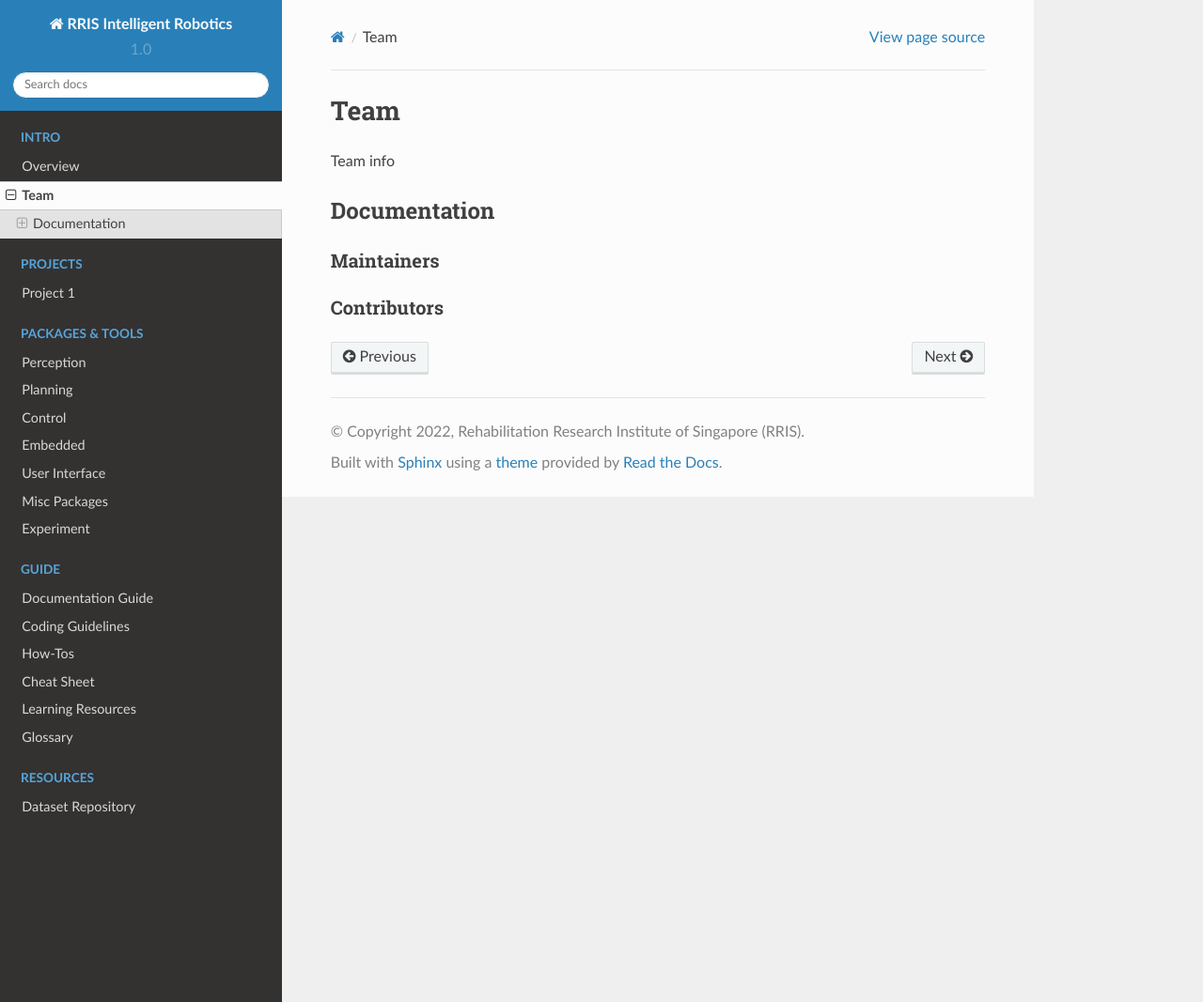
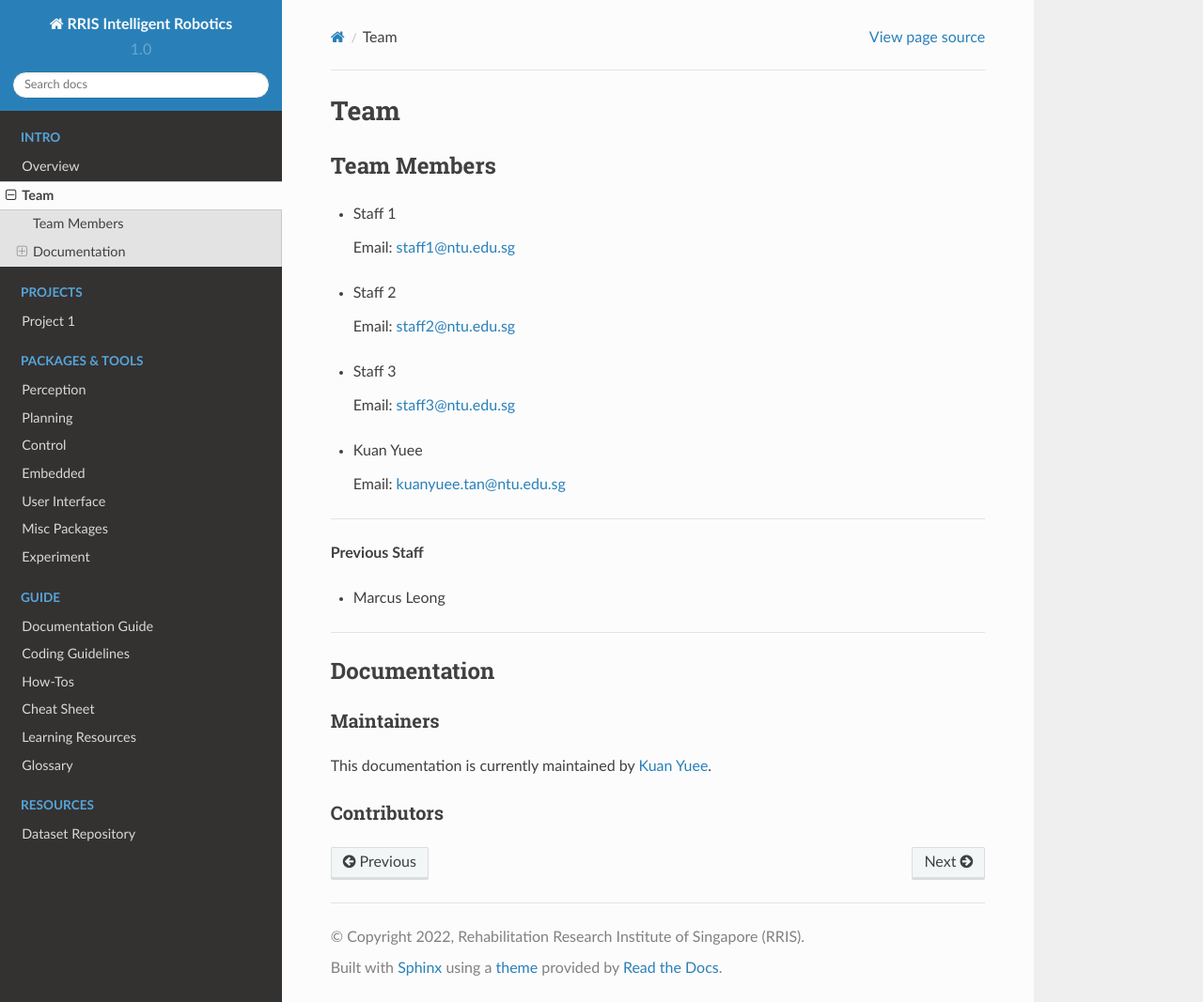
Before and after one commit to tky1026/rris_doc, a Sphinx documentation site: the page built from docs/source/Doc/Intro/team.rst, in a window 1280 px wide and 1067 px high. Shown: the whole window at 94% size. Built offline with Sphinx 7.4.7 and the Read the Docs theme 2.0.0, drawn with Linux system fonts in a browser that asks for light colours; pages that are not in the unit, such as notebooks, are missing from menus.

Commit message:
add team info

```diff
--- a/docs/source/Doc/Intro/team.rst
+++ b/docs/source/Doc/Intro/team.rst
@@ -2,7 +2,45 @@
 Team
 ====
 
-Team info
+Team Members
+============
+
+.. _rris_staff1:
+
+* Staff 1
+
+  Email: staff1@ntu.edu.sg
+
+.. _rris_staff2:
+
+* Staff 2
+
+  Email: staff2@ntu.edu.sg
+
+.. _rris_staff3:
+
+* Staff 3
+
+  Email: staff3@ntu.edu.sg
+
+.. _rris_kuanyuee:
+
+* Kuan Yuee
+
+  Email: kuanyuee.tan@ntu.edu.sg
+
+.. _rris_fyp_student1:
+
+
+----
+
+**Previous Staff**
+
+.. _rris_marcusleong:
+
+* Marcus Leong
+
+----
 
 
 Documentation
@@ -13,6 +51,9 @@ Documentation
 Maintainers
 -----------
 
+This documentation is currently maintained by :ref:`Kuan Yuee <rris_kuanyuee>`.
+
+
 .. _team-doc-contributors:
 
 Contributors
--- a/docs/source/Doc/Packages/CPerception/Packages/pkg_curb_detection.rst
+++ b/docs/source/Doc/Packages/CPerception/Packages/pkg_curb_detection.rst
@@ -17,10 +17,10 @@ Curb Detection
    ROS1 Melodic
 
 :Author:
-   Kuan Yuee kuanyuee.tan@ntu.edu.sg
+   :ref:`Kuan Yuee <rris_kuanyuee>`
 
 :Maintainer:
-   Kuan Yuee kuanyuee.tan@ntu.edu.sg
+   :ref:`Kuan Yuee <rris_kuanyuee>`
 
 :License:
    Proprietary, Rehabilitation Research Institute of Singapore (RRIS)
@@ -32,7 +32,7 @@ Curb Detection
    :ref:`Polylidar3D <lib-polylidar>`
 
 :Documentation:
-   Kuan Yuee kuanyuee.tan@ntu.edu.sg
+   :ref:`Kuan Yuee <rris_kuanyuee>`
 
 :Latest update:
    10 Aug 2022
```
